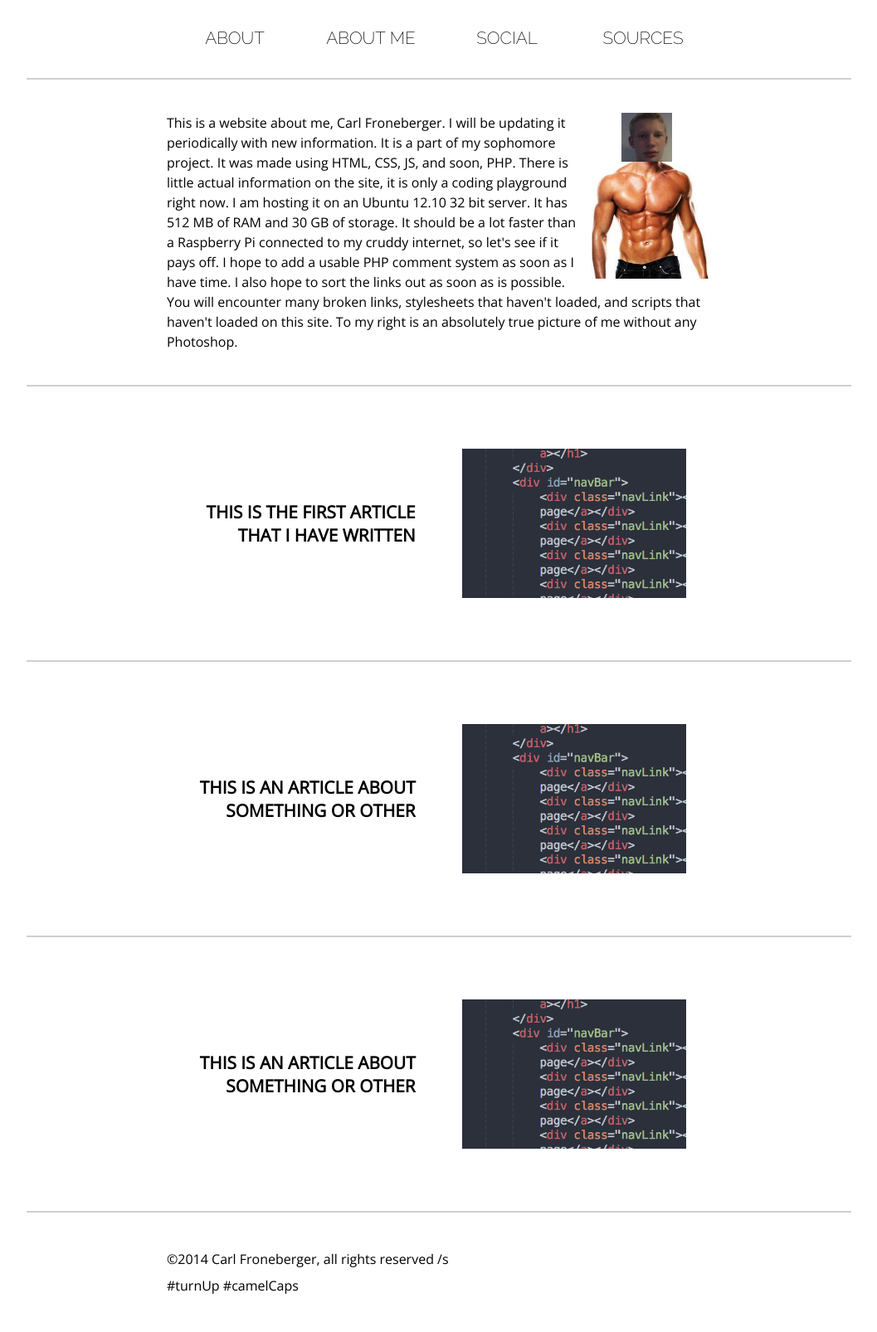
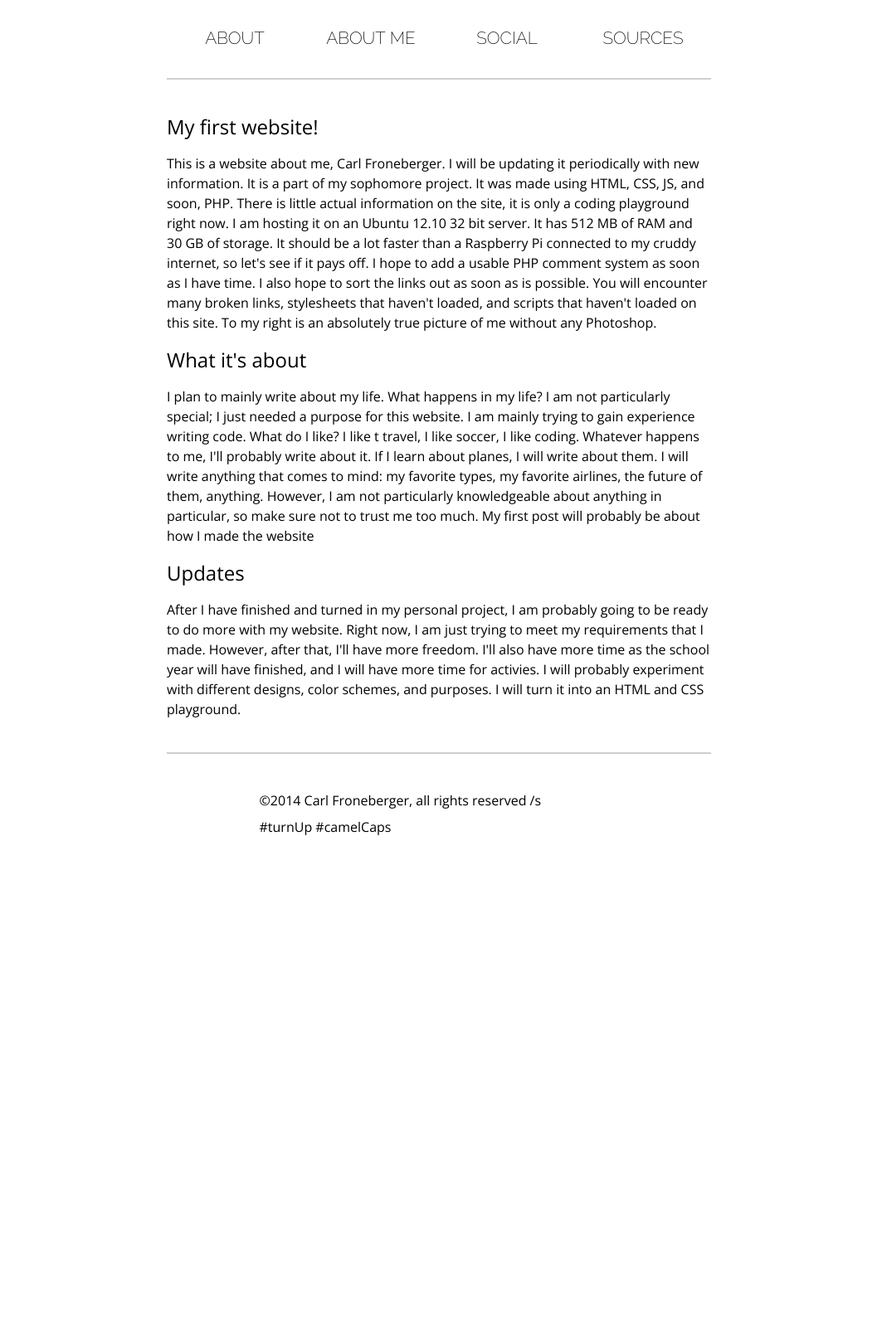
Before and after one commit to carlfroneberger/personalProject, a PHP site: page /about/index.html in a window 1280 px wide. Shown: the part 95-1701 px from the top of the page at 83% size, without its empty margins (111-1168 px from the left). After the commit the page ends 1102 px from the top, so only its background shows below. Run offline with PHP 8.4, Linux system fonts and the light colour scheme.

Commit message:
modified about page to have most recent updates

```diff
--- a/about/css/main.css
+++ b/about/css/main.css
@@ -55,7 +55,7 @@
 
 hr
 {
-    width: 994px;
+    width: 656px;
     height: 2px;
     margin-top: 40px;
     margin-right: auto;
@@ -68,127 +68,49 @@ hr
 
 #content
 {
-    width: 100%;
+    width: 66%;
+    margin-right: auto;
+    margin-left: auto;
 }
 
-#about
+#content h1
 {
-    width: 66%;
-    height: auto;
-    margin-right: 17%;
-    margin-left: 17%;
+    font-family: 'Open Sans', sans-serif;
+    font-size: 1.5em;
+    font-weight: 400;
 }
 
-#about h1
+#content h2
 {
     font-family: 'Open Sans', sans-serif;
     font-size: 1.3em;
-
-    text-align: left;
-    text-transform: uppercase;
+    font-weight: 400;
 }
 
-#about p
+#content p
 {
     font-family: 'Open Sans', sans-serif;
+    font-size: 1em;
     font-weight: 300;
     line-height: 1.5em;
 }
 
-#about img
+#content img
 {
     float: right;
 
     width: auto;
-    max-width: 200px;
     max-height: 180px;
-    max-height: 200px;
     margin-bottom: 10px;
     margin-left: 10px;
 }
 
-.item
-{
-    width: 95%;
-    height: 250px;
-    margin-right: auto;
-    margin-left: auto;
-}
-
-.item:hover
-{
-    cursor: pointer;
-}
-
-.partLeft
-{
-    display: table;
-    float: left;
-
-    width: 30%;
-    height: 250px;
-    margin-right: 3%;
-    margin-left: 17%;
-}
-
-.partLeft h1
-{
-    font-family: 'Open Sans', sans-serif;
-    font-size: 1.3em;
-
-    display: table-cell;
-
-    text-align: right;
-    vertical-align: middle;
-    text-transform: uppercase;
-}
-
-.partRight
-{
-    display: inline-block;
-    float: left;
-
-    width: 30%;
-    height: 180px;
-    margin-top: 35px;
-    margin-right: 17%;
-    margin-bottom: 35px;
-    margin-left: 3%;
-}
-
-
-.partRight img
-{
-    display: inline-block;
-
-    max-width: 100%;
-    max-height: 100%;
-}
-
-.partHidden
-{
-    display: none;
-
-    width: 66%;
-    margin-right: auto;
-    margin-left: auto;
-
-    text-align: justify;
-}
-
-.partHidden p
-{
-    font-family: 'Open Sans', sans-serif;
-    font-weight: 300;
-    line-height: 1.5em;
-}
-
-.partHidden a
+#content a
 {
     text-decoration: none;
 }
 
-.partHidden a:visited
+#content a:visited
 {
     color: #00f;
 }
@@ -201,8 +123,6 @@ hr
     margin-right: auto;
     margin-bottom: 40px;
     margin-left: auto;
-
-    text-align: left;
 }
 
 #footer p
@@ -214,3 +134,64 @@ hr
 
     display: table-cell;
 }
+
+#respond
+{
+    width: 66%;
+    margin-right: auto;
+    margin-left: auto;
+}
+
+#respond h2
+{
+    font-family: 'Open Sans', sans-serif;
+    font-size: 1.3em;
+    font-weight: 400;
+}
+
+#respond label
+{
+    font-family: 'Open Sans', sans-serif;
+    font-weight: 400;
+
+    display: block;
+
+    width: 100%;
+    margin-top: 20px;
+    margin-bottom: 20px;
+}
+
+#respond input[type='text'],
+#respond input[type='email'],
+#respond textarea
+{
+    font-family: 'Open Sans', sans-serif;
+    font-size: 1em;
+    font-weight: 300;
+    line-height: 1.4em;
+
+    display: block;
+
+    width: 100%;
+    margin-bottom: 20px;
+    padding: 5px;
+
+    border: 2px solid #cfcfcf;
+    outline: none;
+}
+
+#respond input[type='submit']
+{
+    font-size: 1em;
+
+    margin-bottom: 40px;
+    padding-top: 10px;
+    padding-right: 20px;
+    padding-bottom: 10px;
+    padding-left: 20px;
+
+    cursor: pointer;
+
+    border: 2px solid #cfcfcf;
+    background-color: #fff;
+}
--- a/about/index.html
+++ b/about/index.html
@@ -1,92 +1,55 @@
-<!DOCTYPE html>
+<DOCTYPE html>
 <html lang="en">
 	<head>
 		<meta charset="UTF-8">
-		<meta name="description" content="Learn about Carl Froneberger"/>
-		<meta name="keywords" content="Carl,Froneberger,Personal Project,HTML,CSS,JavaScript,Sophomore,programming"/>
-		<meta name="author" content="Carl Froneberger"/>
-		<link rel="stylesheet" type="text/css" href="http://carlf.rocks/css/main.css"/>
-		<link href='http://fonts.googleapis.com/css?family=Open+Sans:300,400|Raleway:200' rel='stylesheet' type='text/css'/>
+		<meta name="description"
+			  content="My very first blog post">
+		<meta name="keywords"
+			  content="Carl,Froneberger,Personal Project,HTML,CSS,JavaScript,Sophomore,programming, article, blog, programming">
+		<meta name="author"
+			  content="Carl Froneberger">
+		<link rel="stylesheet"
+			  type="text/css"
+			  href="css/main.css">
+		<link href='http://fonts.googleapis.com/css?family=Open+Sans:300,400|Raleway:200'
+			  rel='stylesheet'
+			  type='text/css'>
+		<script type="text/JavaScript"
+			  src="scripts/prefixfree.min.js">
+</script>
 		<title>
-		Home
+			My first website
 		</title>
 	</head>
 	<body>
 		<div id="wrapper">
 			<div id="header">
 				<h1>
-				<a href="http://carlf.rocks/">carlf.rocks</a>
+					<a href="carlf.rocks/">carlf.rocks</a>
 				</h1>
 			</div>
 			<div id="navBar">
 				<div class="navLink">
-					<a href="http://carlf.rocks/about/index.html">about</a>
+					<a href="http://carlf.rocks/about/">about</a>
 				</div>
 				<div class="navLink">
-					<a href="http://carlf.rocks/aboutme/index.html">about me</a>
+					<a href="http://carlf.rocks/aboutMe">about me</a>
 				</div>
 				<div class="navLink">
-					<a href="http://carlf.rocks/social/index.html">social</a>
+					<a href="http://carlf.rocks/social">social</a>
 				</div>
 				<div class="navLink">
-					<a href="http://carlf.rocks/sources/index.html">sources</a>
+					<a href="http://carlf.rocks/sources">sources</a>
 				</div>
 			</div>
 			<hr>
 			<div id="content">
-				<div id="about">
-					<img src="http://carlf.rocks/images/me.png" alt="me"/>
+				<h1>My first website!</h1>
 				<p>This is a website about me, Carl Froneberger. I will be updating it periodically with new information. It is a part of my sophomore project. It was made using HTML, CSS, JS, and soon, PHP. There is little actual information on the site, it is only a coding playground right now. I am hosting it on an Ubuntu 12.10 32 bit server. It has 512 MB of RAM and 30 GB of storage. It should be a lot faster than a Raspberry Pi connected to my cruddy internet, so let's see if it pays off. I hope to add a usable PHP comment system as soon as I have time. I also hope to sort the links out as soon as is possible. You will encounter many broken links, stylesheets that haven't loaded, and scripts that haven't loaded on this site. To my right is an absolutely true picture of me without any Photoshop.</p>
-				</div>
-				<hr>
-				<div class="item" onclick="showHidden1()">
-					<div class="partLeft">
-						<h1>
-						This is the first article that I have written
-						</h1>
-					</div>
-					<div class="partRight">
-						<img src="http://carlf.rocks/images/screenshot.png" alt="screenshot"/>
-					</div>
-					<div class="partHidden">
-						<p>I have recently begun hoating my own website. As stated in the <a href="http://carlf.rocks/about">about</a> page, I am using a DigitalOcean cloudserver. So far, I have found it far preferable to any other option. I do not have enough money to host a proper web server at my home. Additionally, its stability would be spotty at best. I have found that the best way to edit my files is to have a github repository in my documents. Then, I add the files that I have changed, commit them, and push. Sometimes I use the github Sublime Text plugin and other times the command line. Then, I SSH into my web server and pull from github.<br>
-						<a href="http://carlf.rocks/articles/article1/">Continue reading...</a></p>
-					</div>
-				</div>
-				<hr>
-				<div class="item" onclick="showHidden2()">
-					<div class="partLeft">
-						<h1>
-						This is an article about something or other
-						</h1>
-					</div>
-					<div class="partRight">
-						<img src="http://carlf.rocks/images/screenshot.png" alt="screenshot"/>
-					</div>
-					<div class="partHidden">
-						<p>
-						This is where the main part of the text would go. I hope that it works and that it is not something stupid looking. Here is where a preview of the article would be. I need to make more progress and get the JS functions done soon or I am going to get pretty frusrated with how slowly this is going. I still need to learn PHP and then write a comment system. That will be tough, but I can do it.<br>
-						<a href="http://carlf.rocks/articles/article2/index.html">Continue reading...</a>
-						</p>
-					</div>
-				</div>
-				<hr>
-				<div class="item" onclick="showHidden3()">
-					<div class="partLeft">
-						<h1>
-						This is an article about something or other
-						</h1>
-					</div>
-					<div class="partRight">
-						<img src="http://carlf.rocks/images/screenshot.png" alt="screenshot"/>
-					</div>
-					<div class="partHidden">
-						<p>
-						This is where the main part of the text would go. I hope that it works and that it is not something stupid looking. Here is where a preview of the article would be. I need to make more progress and get the JS functions done soon or I am going to get pretty frusrated with how slowly this is going. I still need to learn PHP and then write a comment system. That will be tough, but I can do it.<br>
-						<a href="http://carlf.rocks/articles/article3/index.html">Continue reading...</a>
-						</p>
-					</div>
-				</div>
+				<h1>What it's about</h1>
+				<p>I plan to mainly write about my life. What happens in my life? I am not particularly  special; I just needed a purpose for this website. I am mainly trying to gain experience writing code. What do I like? I like t travel, I like soccer, I like coding. Whatever happens to me, I'll probably write about it. If I learn about planes, I will write about them. I will write anything that comes to mind: my favorite types, my favorite airlines, the future of them, anything. However, I am not particularly knowledgeable about anything in particular, so make sure not to trust me too much. My first post will probably be about how I made the website</p>
+				<h1>Updates</h1>
+				<p>After I have finished and turned in my personal project, I am probably going to be ready to do more with my website. Right now, I am just trying to meet my requirements that I made. However, after that, I'll have more freedom. I'll also have more time as the school year will have finished, and I will have more time for activies. I will probably experiment with different designs, color schemes, and purposes. I will turn it into an HTML and CSS playground.</p>
                                 <hr>
                                 <div id="footer">
                                         <p>
@@ -94,19 +57,29 @@
                                         #turnUp #camelCaps
                                         </p>
                              	</div>
+
+
+
 			</div>
-		<audio src="http://carlf.rocks/music/song.mp3" id="song" loop preload></audio>
-		<audio src="http://carlf.rocks/music/song2.mp3" id="song2" loop preload></audio>
-		<audio src="http://carlf.rocks/music/song3.mp3" id="song3" loop preload></audio>
-		<audio src="http://carlf.rocks/music/song4.mp3" id="song4" loop preload></audio>
-		<script type="text/JavaScript"src="http://carlf.rocks/scripts/script.js"></script>
-		<script type="text/JavaScript"src="http://carlf.rocks/scripts/prefixfree.min.js"></script>
-		<script type="text/JavaScript" src="http://carlf.rocks/scripts/cheet.js"></script>
-		<script type="text/JavaScript">
-			cheet('a u f u n s', function () { document.getElementById("song").play(); });
-			cheet('n u t c r a c k e r', function () { document.getElementById("song2").play(); });
-			cheet('s t r o m a e', function () { document.getElementById("song3").play(); });
-			cheet('f i n n i s h', function () { document.getElementById("song4").play(); });
-		</script>
+<!-- 			<div id="respond">
+				<h2>Leave a comment</h2>
+
+				<form action="post_comment.php" method="post" id="commentform">
+
+					<label for="comment_author" class="required">Your name</label>
+					<input type="text" name="comment_author" id="comment_author" value="" tabindex="1" required="required">
+
+					<label for="email" class="required">Your email</label>
+					<input type="email" name="email" id="email" value="" tabindex="2" required="required">
+
+					<label for="comment" class="required">Your message</label>
+					<textarea name="comment" id="comment" rows="10" tabindex="4" required></textarea> -->
+
+					<!--comment_post_ID hard coded as 1-->
+<!-- 					<input type="hidden" name="comment_post_ID" value="1" id="comment_post_ID" />
+					<input type="submit" name="submit" value="Submit comment" />
+				</form>
+			</div> -->
+		</div>
 	</body>
 </html>
```
Also changed, not shown: about/scripts/cheet.js (deleted, +0 -279 lines), about/scripts/script.js (deleted, +0 -59 lines), about/images/me.png (deleted), 2 other files. Lines whose indentation alone changed are shown as unchanged.
